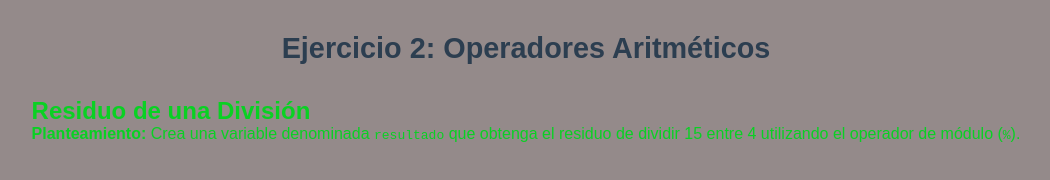
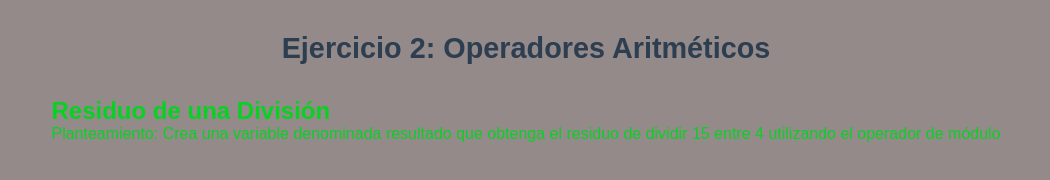
Before and after one commit to oscarito1600/practica-js-esencial., a plain HTML site: page pages/ejercicio2.html in a window 1280 px wide. Shown: the whole page, without its empty margins (114-1164 px from the left). Drawn offline with Linux system fonts and the light colour scheme.

Commit message:
Archivos guardados del ejercicio 2

```diff
--- a/pages/ejercicio2.html
+++ b/pages/ejercicio2.html
@@ -16,7 +16,7 @@
     <main>
         <section class="form-section">
             <h2>Residuo de una División</h2>
-            <p><strong>Planteamiento:</strong> Crea una variable denominada <code>resultado</code> que obtenga el residuo de dividir 15 entre 4 utilizando el operador de módulo (<code>%</code>).</p>
+            <p>Planteamiento: Crea una variable denominada resultado que obtenga el residuo de dividir 15 entre 4 utilizando el operador de módulo </p>
         </section>
     </main>
 
```
